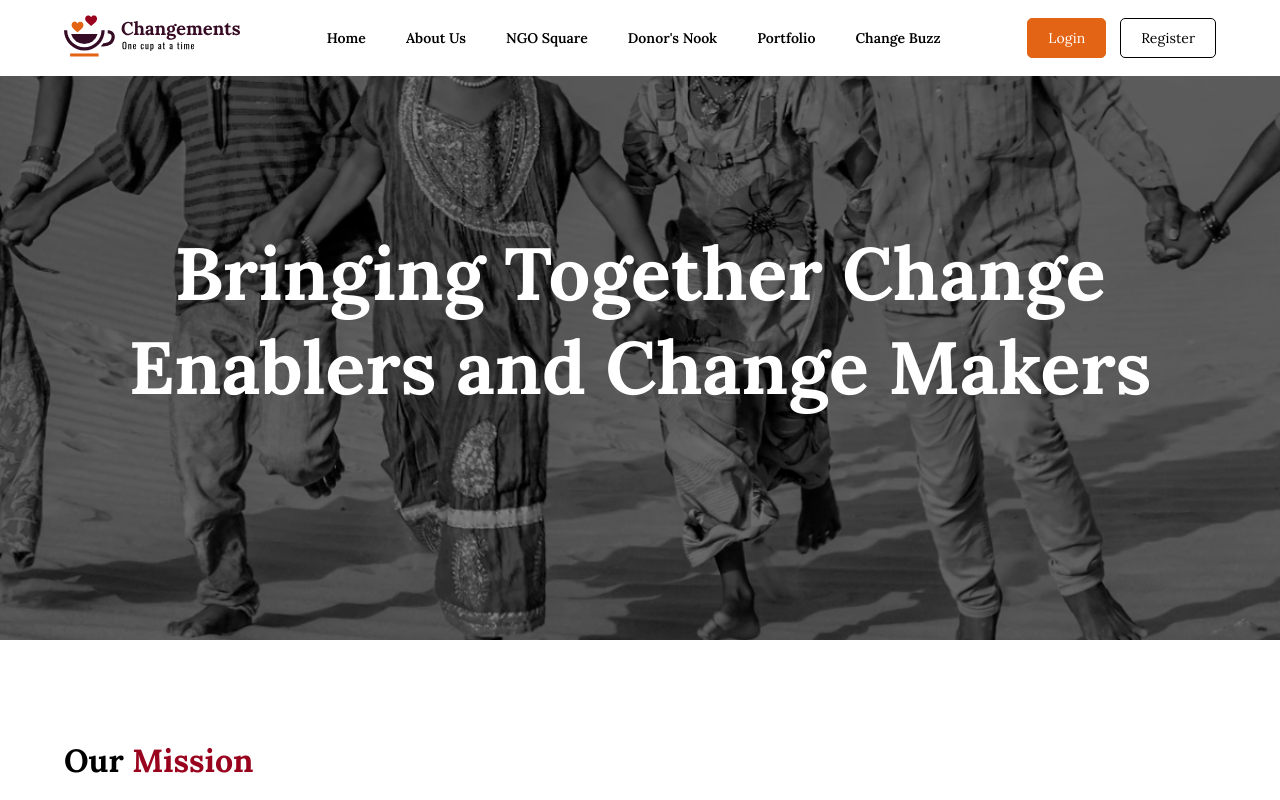
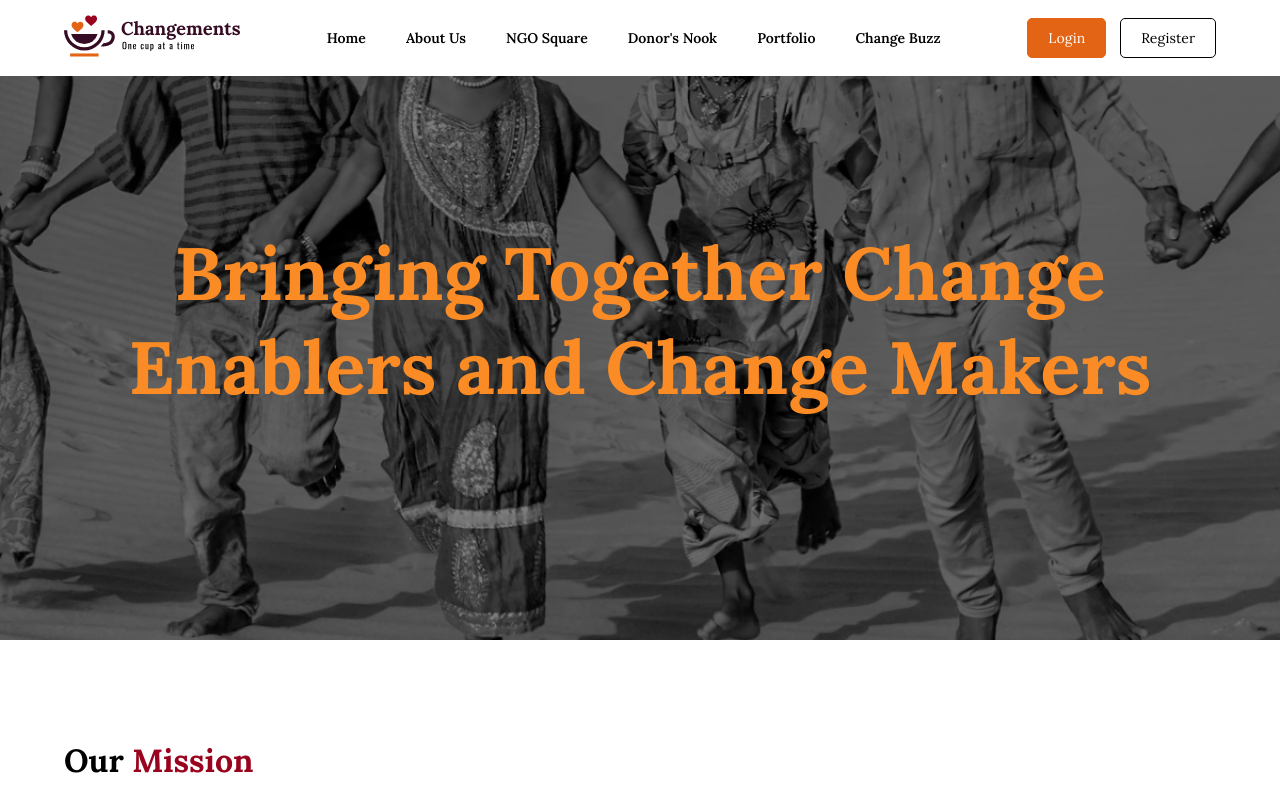
Before and after one commit to naahiv/changements-web, a Next.js app: page /about in a window 1280 px wide. Shown: the top 800 px of the page. Built offline with nearby package versions, Linux system fonts and the light colour scheme; no server answers; the database is empty.

Commit message:
Updated hero titles.

```diff
--- a/styles/globals.scss
+++ b/styles/globals.scss
@@ -120,6 +120,12 @@ input[type='file']::-webkit-file-upload-button {
 	font-size: 0.875rem;
 }
 
+.pages-hero-content {
+	h1 {
+		color: base.$color-secondary-orange !important;
+	}
+}
+
 // tablet
 
 @media screen and (max-width: 1024px) {
```
